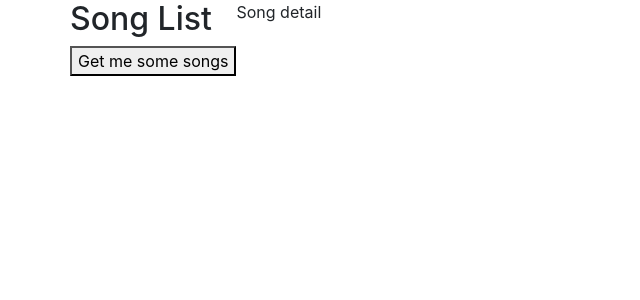
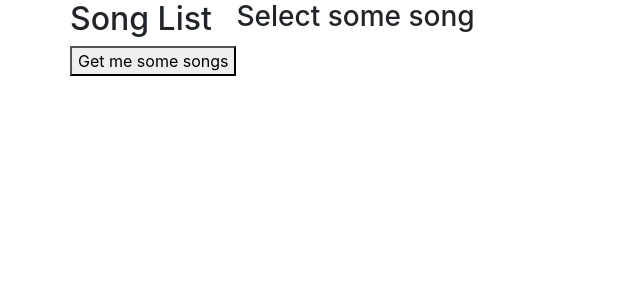
Before and after one commit to petercagala/udemy-modern-React-with-redux, a React (Create React App) app in the folder songs-application/: page / in a window 1280 px wide. Shown: the top 300 px of the page, without its empty margins (0-640 px from the left). Built offline with nearby package versions, Linux system fonts and the light colour scheme.

Commit message:
[section13-157] Conditional rendering

```diff
--- a/songs-application/src/components/song/SongDetail.tsx
+++ b/songs-application/src/components/song/SongDetail.tsx
@@ -19,19 +19,37 @@ class _SongDetail extends React.Component<SongDetailProps, SongDetailState> {
         this.state = {}
     }
 
+    private generateDetails(): JSX.Element {
+        return (
+            <div>
+                <p>
+                    <h3>Details for:</h3>
+                    <br/>
+                    Title: {this.props.song?.name}
+                    <br/>
+                    Duration: {this.props.song?.duration}
+                    <br/>
+                    Year: {this.props.song?.year}
+                </p>
+            </div>
+        );
+    }
+
 
     render() {
         console.log(this.props);
 
+        const statement: string | null = this.props.song ? null : "Select some song";
+
         return (
             <div>
-                Song detail
+                {this.props.song ? this.generateDetails() : <h3>Select some song</h3>}
             </div>
         );
     }
 }
 
-const mapStateToProps = (state: StoreState): { song: Song | null} => {
+const mapStateToProps = (state: StoreState): { song: Song | null } => {
     return {
         song: state.selectedSong,
     }
```
